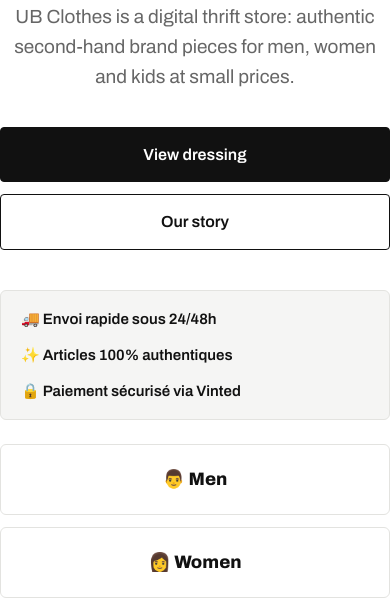
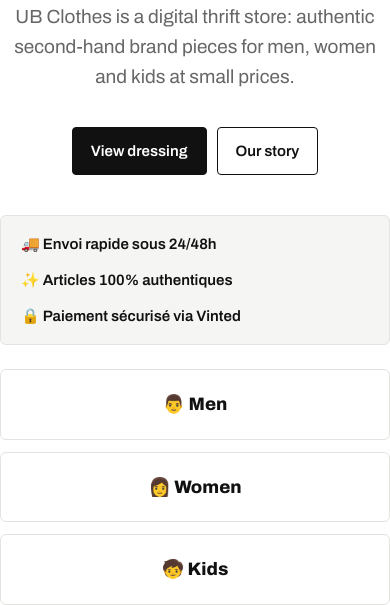
Before and after one commit to UB-clothes/friperie, a plain HTML site: page index.html in a window 390 px wide. Shown: the part 257-862 px from the top of the page. Drawn offline with Linux system fonts and the light colour scheme.

Commit message:
Refine mobile layout and button styles
Updated mobile styles for better centering and button sizing.

```diff
--- a/index.html
+++ b/index.html
@@ -68,14 +68,14 @@
 .page-dressing #home-content { display: none !important; }
 .page-dressing #articles { display: block !important; border-top: none; }
 
-/* Centrage spécifique sur Mobile */
+/* Centrage et taille ajustée sur Mobile */
 @media (max-width:720px){
   body{font-size:16px}
   .links{display:none}
   .hero{padding:50px 0 40px;text-align:center}
   h1,.lead{margin-left:auto;margin-right:auto}
-  .actions{justify-content:center}
-  .btn{width:100%;text-align:center}
+  .actions{justify-content:center;gap:10px}
+  .btn{width:auto;padding:11px 18px;font-size:15px;text-align:center}
   .trust-bar{flex-direction:column;gap:12px;text-align:left}
   .points,.cats{grid-template-columns:1fr;gap:12px}
   section{padding:56px 0}
```
